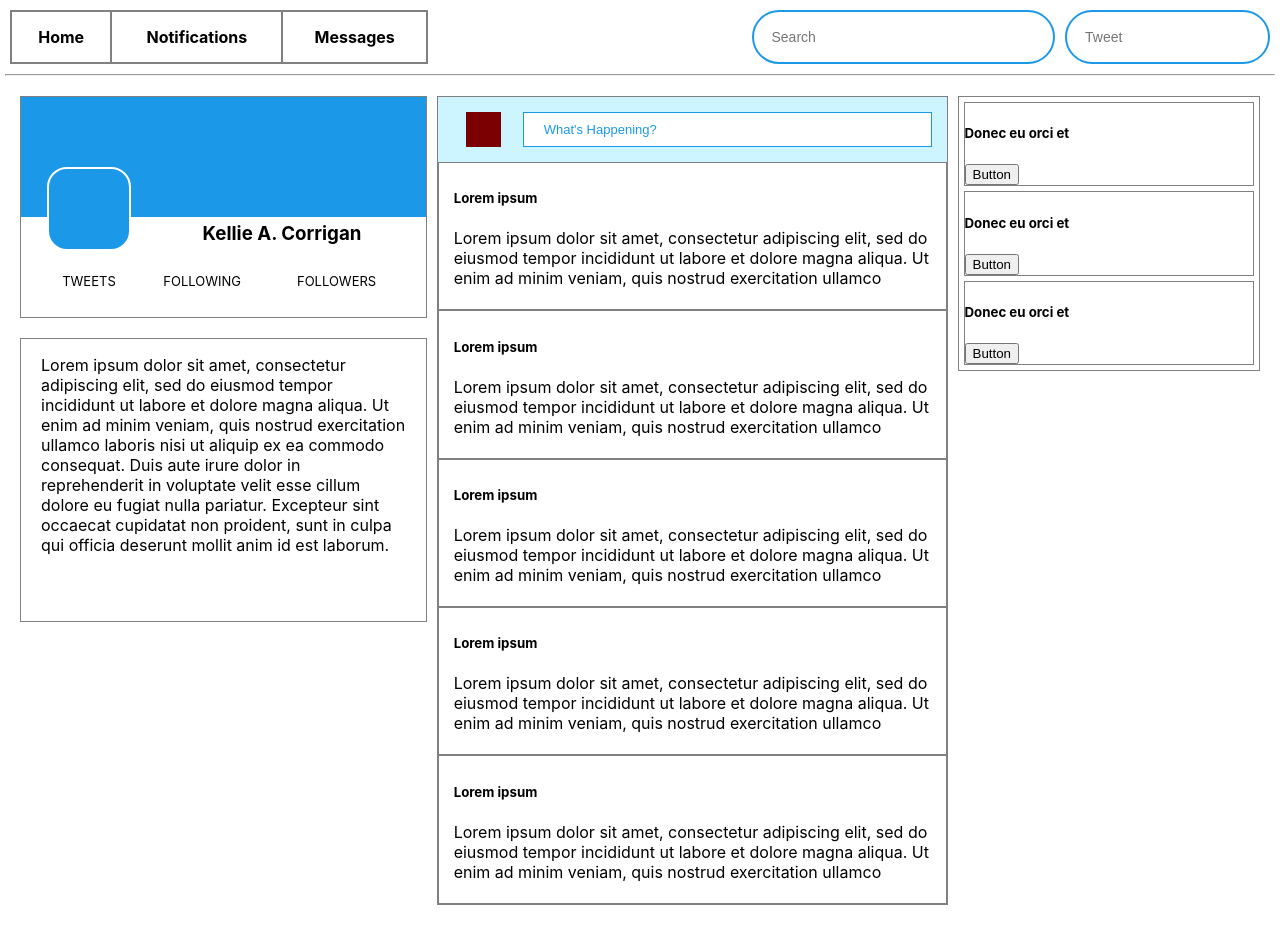
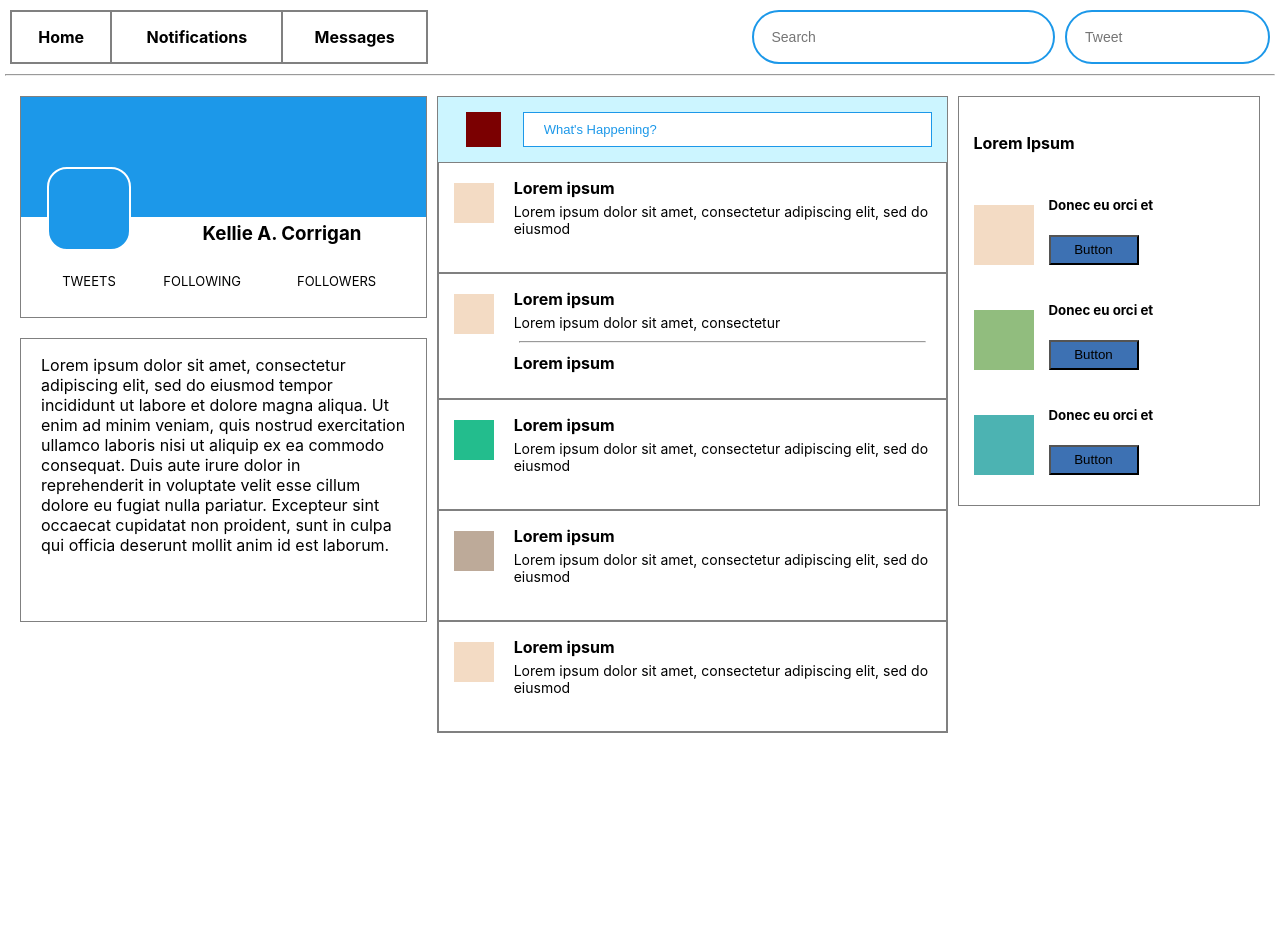
Before and after one commit to ikemanep1/Project-6_Social_Media_Clone, a React (Create React App) app: page / in a window 1280 px wide. After the commit the page ends 800 px from the top, so only its background shows below. Built offline with nearby package versions, Linux system fonts and the light colour scheme.

Commit message:
add finishing touches

```diff
--- a/src/App.css
+++ b/src/App.css
@@ -62,8 +62,6 @@ border: 1px solid grey;
 padding: 5px 15px;
 }
 .friend {
-border: 1px solid grey;
-margin: 5px;
 }
 .feed {
 border: 1px solid grey;
@@ -72,6 +70,12 @@ margin: 5px;
 .friends {
 border: 1px solid grey;
 margin: 5px;
+padding: 15px;
+}
+.friends button {
+width: 90px;
+height: 30px;
+background-color: #3d71b3;
 }
 
 .bio {
--- a/src/Feed.jsx
+++ b/src/Feed.jsx
@@ -11,19 +11,25 @@ function Feed(){
       <div>
         <Post
           user='Lorem ipsum'
-          content='Lorem ipsum dolor sit amet, consectetur adipiscing elit, sed do eiusmod tempor incididunt ut labore et dolore magna aliqua. Ut enim ad minim veniam, quis nostrud exercitation ullamco'/>
+          color='#f3dbc4'
+          content='Lorem ipsum dolor sit amet, consectetur adipiscing elit, sed do eiusmod'/>
         <Post
           user='Lorem ipsum'
-          content='Lorem ipsum dolor sit amet, consectetur adipiscing elit, sed do eiusmod tempor incididunt ut labore et dolore magna aliqua. Ut enim ad minim veniam, quis nostrud exercitation ullamco'/>
+          color='#f3dbc4'
+          content='Lorem ipsum dolor sit amet, consectetur'
+          double= {true}/>
         <Post
           user='Lorem ipsum'
-          content='Lorem ipsum dolor sit amet, consectetur adipiscing elit, sed do eiusmod tempor incididunt ut labore et dolore magna aliqua. Ut enim ad minim veniam, quis nostrud exercitation ullamco'/>
+          color='#23bd8d'
+          content='Lorem ipsum dolor sit amet, consectetur adipiscing elit, sed do eiusmod'/>
         <Post
           user='Lorem ipsum'
-          content='Lorem ipsum dolor sit amet, consectetur adipiscing elit, sed do eiusmod tempor incididunt ut labore et dolore magna aliqua. Ut enim ad minim veniam, quis nostrud exercitation ullamco'/>
+          color='#bdaa99'
+          content='Lorem ipsum dolor sit amet, consectetur adipiscing elit, sed do eiusmod'/>
         <Post
           user='Lorem ipsum'
-          content='Lorem ipsum dolor sit amet, consectetur adipiscing elit, sed do eiusmod tempor incididunt ut labore et dolore magna aliqua. Ut enim ad minim veniam, quis nostrud exercitation ullamco'/>
+          color='#f3dbc4'
+          content='Lorem ipsum dolor sit amet, consectetur adipiscing elit, sed do eiusmod'/>
     </div>
     </div>
   );
--- a/src/Friend.jsx
+++ b/src/Friend.jsx
@@ -1,10 +1,26 @@
 import React from "react";
 
 function Friend(props){
+  const friendStyles = {
+    display: 'grid',
+    'grid-template-columns': '75px 1fr',
+    'padding-bottom': '0px'
+  }
+  const friendPicStyles = {
+    height: "60px",
+    width: "60px",
+    'background-color': props.color,
+    'margin-left': "0px",
+    'margin-top': "30px",
+    'margin-bottom': "15px",
+  }
   return (
-    <div className="friend">
-      <h5>{props.name}</h5>
-      <button>Button</button>
+    <div className="friend" style={friendStyles}>
+      <div className='friend-pic' style={friendPicStyles}></div>
+      <div>
+        <h5>{props.name}</h5>
+        <button>Button</button>
+      </div>
     </div>
   );
 }
--- a/src/Friends.jsx
+++ b/src/Friends.jsx
@@ -5,9 +5,10 @@ import Friend from './Friend';
 function Friends(){
   return (
     <div className="friends">
-    <Friend name="Donec eu orci et"/>
-    <Friend name="Donec eu orci et"/>
-    <Friend name="Donec eu orci et"/>
+    <h4>Lorem Ipsum</h4>
+    <Friend name="Donec eu orci et" color="#f3dbc4"/>
+    <Friend name="Donec eu orci et" color="#91bd7e"/>
+    <Friend name="Donec eu orci et" color="#4cb3b2"/>
 
     </div>
   );
--- a/src/Nav.jsx
+++ b/src/Nav.jsx
@@ -10,7 +10,7 @@ function Nav(){
           <th>Messages</th>
         </tr>
       </table>
-    <p>   </p>
+      <p> </p>
       <input type='text' placeholder='Search' />
       <input type='text' placeholder='Tweet' />
     </div>
--- a/src/Post.jsx
+++ b/src/Post.jsx
@@ -1,10 +1,43 @@
 import React from "react";
 
 function Post(props){
+  const postStyles = {
+    display: 'grid',
+    'grid-template-columns': '60px 1fr',
+    'padding-bottom': '25px'
+  }
+  const subPicStyles = {
+    backgroundColor: props.color,
+    width: '40px',
+    height: '40px',
+    'margin-top': '15px'
+  }
+  const h4Style = {
+    margin: '10px 0px 0px'
+  }
+  const pStyle = {
+    margin: '5px 0px 10px',
+    'font-size': '14px'
+  }
+  const HrBuilder = () => {
+    if (props.double) {
+      return (
+        <div>
+          <hr/>
+          <h4 style={h4Style}>{props.user}</h4>
+        </div>);
+    } else {
+      return <div></div>;
+    }
+  }
   return (
-    <div className="post">
-      <h5>{props.user}</h5>
-      <p>{props.content}</p>
+    <div className="post" style={postStyles}>
+      <div className='sub-pic' style={subPicStyles}></div>
+      <div>
+        <h4 style={h4Style}>{props.user}</h4>
+        <p style={pStyle}>{props.content}</p>
+        <HrBuilder/>
+      </div>
     </div>
   );
 }
```
Lines whose indentation alone changed are shown as unchanged.
